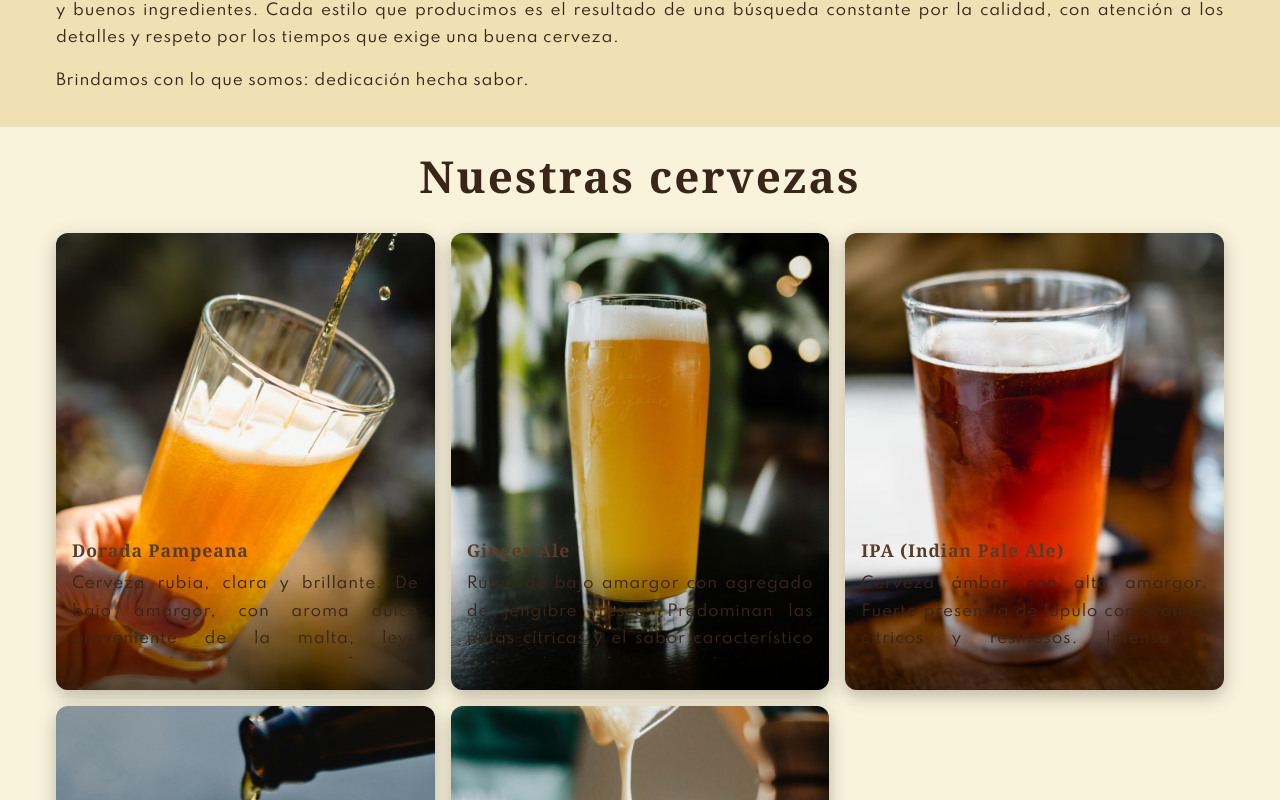
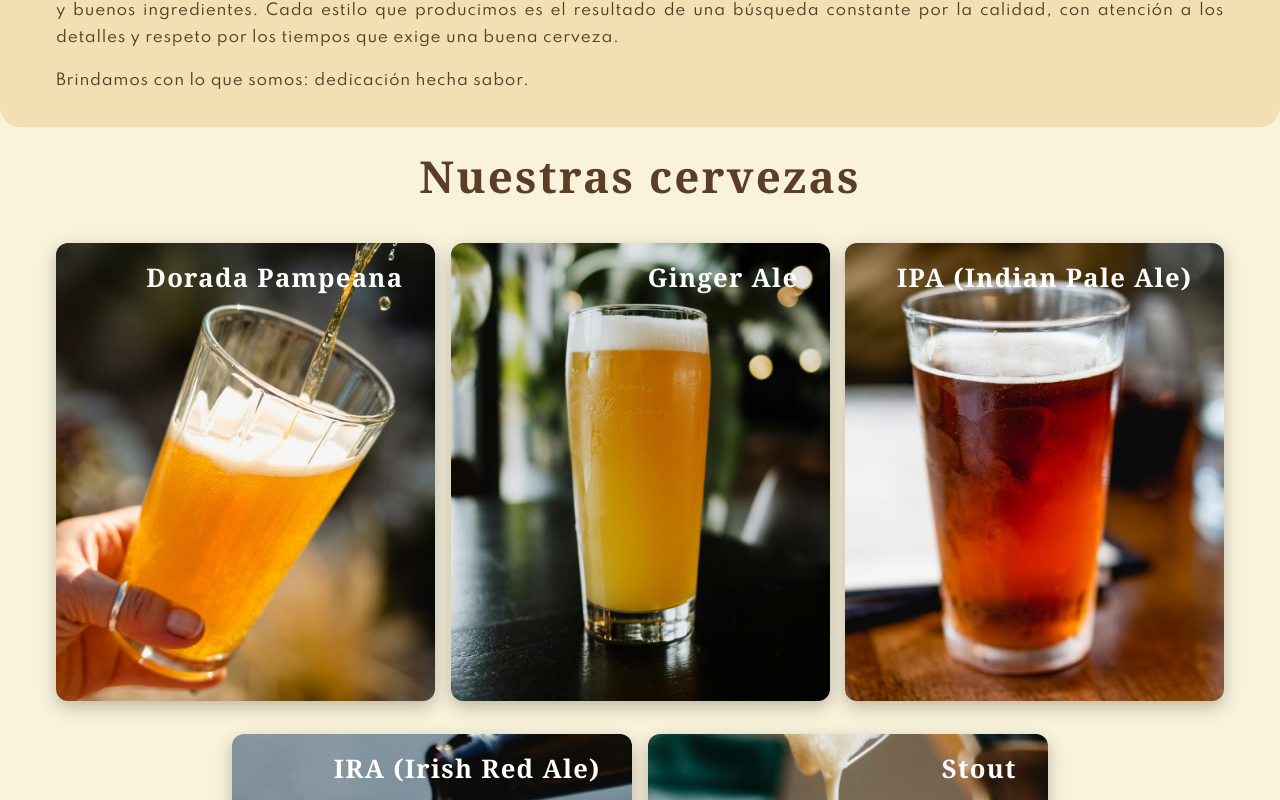
Before and after one commit to diegolas-code/taura-birra-react, a React (Vite) app: page / in a window 1280 px wide. Shown: the part 720-1520 px from the top of the page. Built offline with nearby package versions, Linux system fonts and the light colour scheme; a web font is replaced by a local one.

Commit message:
casi casi casi

```diff
--- a/public/data.json
+++ b/public/data.json
@@ -9,6 +9,8 @@
                 "Copa Platense de Cervezas Artesanales (Diciembre 2021)"
             ]
         },
+        "abv": 5,
+        "ibu": 18,
         "imagen": "./images/cerveza-dorada-pampeana.png"
     },
     {
@@ -23,6 +25,8 @@
                 "Copa Austral (Mayo 2024)"
             ]
         },
+        "abv": 5,
+        "ibu": 18,
         "imagen": "./images/cerveza-ginger-ale.png"
     },
 
@@ -33,6 +37,8 @@
         "extras": {
 
         },
+        "abv": 6.5,
+        "ibu": 35,
         "imagen": "./images/cerveza-ipa.png"
     },
 
@@ -43,6 +49,8 @@
         "extras": {
 
         },
+        "abv": 5.6,
+        "ibu": 15,
         "imagen": "./images/cerveza-ira.png"
     },
 
@@ -53,6 +61,8 @@
         "extras": {
 
         },
+        "abv": 5.7,
+        "ibu": 25,
         "imagen": "./images/cerveza-stout.png"
     }
 ]
--- a/src/App.css
+++ b/src/App.css
@@ -3,30 +3,6 @@
     margin: 0 auto;
     padding: 0rem;
     text-align: center;
-}
-
-@keyframes logo-spin {
-    from {
-        transform: rotate(0deg);
-    }
-
-    to {
-        transform: rotate(360deg);
-    }
-}
-
-@media (prefers-reduced-motion: no-preference) {
-    a:nth-of-type(2) .logo {
-        animation: logo-spin infinite 20s linear;
-    }
-}
-
-.card {
-    padding: 2em;
-}
-
-.read-the-docs {
-    color: #888;
 }
 
 main {
@@ -83,7 +59,7 @@ main {
 .nav-link {
     color: var(--color-text);
     text-decoration: none;
-    font-size: 1.2em;
+    font-size: 1.1em;
     font-weight: 450;
     transition: color 0.3s;
     position: relative;
@@ -191,7 +167,6 @@ main {
         transition: transform 0.25s, opacity 0.25s;
     }
 
-    /* nav-menu ahora se despliega desde la derecha */
     .nav-menu {
         position: fixed;
         right: -100%;
@@ -349,7 +324,7 @@ h3 {
 
 @media (max-width: 991.98px) {
     .hero {
-        height: 270px;
+        height: 300px;
     }
 }
 
@@ -395,14 +370,27 @@ footer#contacto {
     }
 }
 
+
+
 .signature {
     display: inline-block;
     color: var(--color-text);
     font-size: 0.85em;
-    padding: 1em 3em;
+    padding: 1em 3em .7em 3em;
     background-color: var(--color-second-bg);
     margin-top: 1.5em;
     border-radius: 20px;
+}
+
+.bar-section {
+    border-radius: 20px 20px 0 0;
+    /* solo esquinas inferiores redondeadas */
+}
+
+.ubicacion-section,
+.nosotros-section {
+    border-radius: 0 0 20px 20px;
+    /* solo esquinas inferiores redondeadas */
 }
 
 .ubicacion-section iframe {
@@ -411,8 +399,9 @@ footer#contacto {
     border: 0;
     min-height: 400px;
     filter: grayscale(100%);
-    transition: filter 0.5s ease;
-    /* default para tema claro */
+    transition: filter .5s ease;
+    border-radius: 0 0 20px 20px;
+    /* solo esquinas inferiores redondeadas */
 }
 
 /* hover normal: quitar grayscale */
@@ -622,6 +611,10 @@ li {
 @media screen and (max-width: 768px) {
     .theme-toggle-desktop {
         display: none !important;
+    }
+
+    .hero {
+        height: 250px;
     }
 
     .theme-toggle-mobile {
@@ -855,18 +848,52 @@ li {
     background: rgba(255, 255, 255, 0.08);
 }
 
-/* Grid de tarjetas: 1 columna en móvil, 3 columnas en md+ */
+/* Grid de tarjetas: usar flex para que cada fila se centre independientemente */
 .cervezas-grid {
-    display: grid;
-    grid-template-columns: 1fr;
+    display: flex;
+    flex-wrap: wrap;
     gap: 1rem;
-    margin-top: 1.5rem;
+    margin: 0;
+    justify-content: center;
+    align-items: stretch;
+    width: 100%;
+    box-sizing: border-box;
+    transition: gap 220ms ease, padding 220ms ease;
 }
 
-/* 3 columnas en pantallas >= 768px */
-@media screen and (min-width: 768px) {
-    .cervezas-grid {
-        grid-template-columns: repeat(3, 1fr);
+/* cada tarjeta ocupa hasta 320px y puede reducirse; esto permite 3 por fila en pantallas grandes */
+.cervezas-grid .beer-card {
+    flex: 1 1 370px;
+    max-width: 400px;
+    width: 100%;
+    margin-top: 1.25em;
+
+    /* Transiciones para que el movimiento sea suave al cambiar de posición */
+    transition: transform 220ms cubic-bezier(.2, .9, .2, 1),
+        box-shadow 180ms ease,
+        filter 220ms ease,
+        margin 220ms ease;
+    will-change: transform, margin;
+}
+
+/* Hover: elevar ligeramente y dar un pequeño scale (no provoca reflow) */
+.beer-card:hover {
+    transform: translateY(-8px) scale(1.02);
+    filter: grayscale(0%);
+    border-color: #a78476;
+    box-shadow: 0 12px 30px rgba(0, 0, 0, 0.32);
+}
+
+/* Hacer que el resto de tarjetas aplique su propia transición cuando una card está en hover,
+   esto suaviza el efecto visual cuando la posición de las tarjetas cambia */
+.cervezas-grid:hover .beer-card:not(:hover) {
+    transition: transform 220ms cubic-bezier(.2, .9, .2, 1), margin 220ms ease;
+    transform: translateY(0);
+}
+
+@media screen and (max-width: 767px) {
+    .cervezas-grid .beer-card {
+        flex: 1 1 100%;
     }
 }
 
@@ -879,8 +906,19 @@ li {
     box-shadow: 0 6px 18px rgba(0, 0, 0, 0.25);
     transition: transform 0.18s ease, box-shadow 0.18s ease;
     background: transparent;
+    filter: grayscale(0%);
+    transition: filter 0.5s ease, border-color 0.5s ease;
+    border-color: #b6a199;
+
     /* ya no usamos background-image */
+    /* width/max-width ahora controlados por .cervezas-grid .beer-card */
 }
+
+.beer-card:hover {
+    filter: grayscale(70%);
+    border-color: #a78476;
+}
+
 
 /* imagen que marca la altura real de la tarjeta */
 .beer-card__img {
@@ -891,16 +929,16 @@ li {
     /* vertical-align: middle; */
 }
 
-/* overlay absoluto sobre la imagen */
 .beer-card__overlay {
     position: absolute;
-    left: 0;
-    right: 0;
-    bottom: 0;
+    inset: 0;
+    display: flex;
+    flex-direction: column;
+    justify-content: space-between;
     padding: 1rem;
-    background: linear-gradient(180deg, rgba(0, 0, 0, 0) 20%, rgba(0, 0, 0, 0.6) 100%);
+    box-sizing: border-box;
+    background: linear-gradient(180deg, rgba(0, 0, 0, 0) 20%, rgba(0, 0, 0, 0) 100%);
     color: var(--color-text);
-    box-sizing: border-box;
 }
 
 /* mantener hover/efecto */
@@ -909,34 +947,72 @@ li {
     box-shadow: 0 12px 30px rgba(0, 0, 0, 0.32);
 }
 
-/* títulos y descripciones permanecen igual */
+
 .beer-card__title {
     margin: 0;
-    font-size: 1.1rem;
-    color: var(--color-heading);
+    font-size: 1.6rem;
+    font-weight: 600;
+    /* color: var(--color-first-bg); */
+    color: white;
+    text-align: right;
+    align-self: flex-end;
+    /* background: rgba(0, 0, 0, 0.4); */
+    padding: 0em 0.6em;
+    border-radius: 6px;
 }
 
-.beer-card__desc {
+/* .beer-card__desc {
     margin: 0.45rem 0 0 0;
-    font-size: 0.95rem;
+
     line-height: 1.3;
     color: var(--color-text);
-    max-height: 5.5rem;
+
     overflow: hidden;
     text-overflow: ellipsis;
+} */
+
+.beer-card .beer-card__desc {
+    margin: 0;
+    font-size: 0.85rem;
+    line-height: 1.3;
+    text-align: left;
+    align-self: flex-start;
+    background: rgba(0, 0, 0, 0.3);
+    font-weight: 400;
+    padding: 0.4em 0.6em;
+    border-radius: 6px;
+    color: white;
+
+    /* Transición suave */
+    opacity: 0;
+    pointer-events: none;
+    transition: opacity 300ms ease, transform 300ms ease;
+    transform: translateY(8px);
+    /* opcional: efecto de deslizamiento */
 }
+
+.beer-card:hover .beer-card__desc {
+    opacity: 1;
+    pointer-events: auto;
+    transform: translateY(0);
+}
+
 
 label,
 input,
 textarea,
 button {
     display: block;
+
 }
 
 input,
 textarea {
     width: 100%;
-    margin-top: 0.5em;
+    margin-top: .5em;
+    font-family: inherit; /* hereda la fuente del body */
+    font-size: inherit; /* hereda el tamaño del body */
+    color: var(--color-text);
 }
 
 textarea {
@@ -949,22 +1025,39 @@ label {
 
 .flat-input {
     border-radius: 5px;
+    padding: .5em;
+    font-size: smaller;
+    background-color: var(--color-text-field);
+    border: none;
+    outline: none;
     box-shadow: none;
-    outline: none;
-    padding: 0.25em;
-    background-color: var(--color-second-bg);
-    appearance: none;
+    font-family: inherit; /* asegura consistencia */
+    font-size: .9rem; /* o el tamaño que prefieras */
+}
+
+/* opcional: si querés mantener un indicador visual al hacer focus */
+.flat-input:focus {
+    outline: 2px solid var(--color-link);
+    outline-offset: 2px;
 }
 
 .btn-brn {
-    background-color: #5c3b23;
-    color: var(--color-first-bg);
+    background-color: var(--btn-bg);
+    color: var(--btn-text);
+    font-weight: 600;
     border: none;
     border-radius: 6px;
-    padding: 0.5rem 1rem;
+    padding: .75rem 1rem;
     margin-top: 1em;
 }
 
 .btn-brn:hover {
-    background-color: #805232;
+    background-color: var(--btn-hover-bg);
 }
+
+.btn-brn:active {
+    background-color: var(--btn-active-bg);
+    border: none;
+    outline: none;
+
+}
--- a/src/colors.css
+++ b/src/colors.css
@@ -2,8 +2,9 @@
     --color-first-bg: #FAF3DC;
     --color-second-bg: #F1E0B3;
     --color-navbar-bg: #D7B77A;
+    /* --color-navbar-bg: #F1E0B3; */
 
-    --color-text: #3A2618;
+    --color-text: #5b3d28;
     --color-heading: #5A3B26;
 
     --color-link: #CFA13F;
@@ -12,6 +13,14 @@
 
     --color-highlight-1: #E8B75F;
     --color-highlight-2: #8BAE3D;
+
+    --color-text-field: #F1E0B3;
+
+    --btn-text: white;          /* texto: marfil casi blanco */
+--btn-bg: #cdae74;            /* botón normal: marrón dorado sobrio */
+--btn-hover-bg: #bfa26d;      /* hover: dorado medio */
+--btn-active-bg: #a58d5a;     /* presionado: marrón oscuro profundo */
+
 }
 
 :root[data-theme="dark"] {
@@ -29,4 +38,12 @@
     --color-highlight-1: #FFD166;
     --color-highlight-2: #9BC53D;
 
+    --color-text-field: #4B3621;
+
+    --btn-text: #F5E6B3;          /* texto: color de tu esquema actual */
+--btn-bg: #704e2a;            /* botón normal: marrón oliva medio */
+--btn-hover-bg: #634525;      /* hover: verde seco brillante (ya presente en el tema) */
+--btn-active-bg: #47331d;     /* presionado: marrón oscuro terroso */
+
+
 }
--- a/src/index.css
+++ b/src/index.css
@@ -38,7 +38,7 @@ body {
 
 h1 {
     /* font-size:xx-large; */
-    line-height: 1.2;
+    line-height: 1.15;
     color: white;
 }
 
@@ -58,7 +58,6 @@ h3 {
     font-size: 1.6em;
     margin-bottom: 0.7em;
     margin-top: 0;
-    /* padding-top: 0; */
 }
 
 
@@ -68,7 +67,7 @@ h3 {
 @media (max-width: 991.98px) {
     h1 .nombre {
         /* margin-top: 0; */
-        font-size: 4.5em;
+        font-size: 5.5em;
         letter-spacing: 0.1em;
     }
 
```
